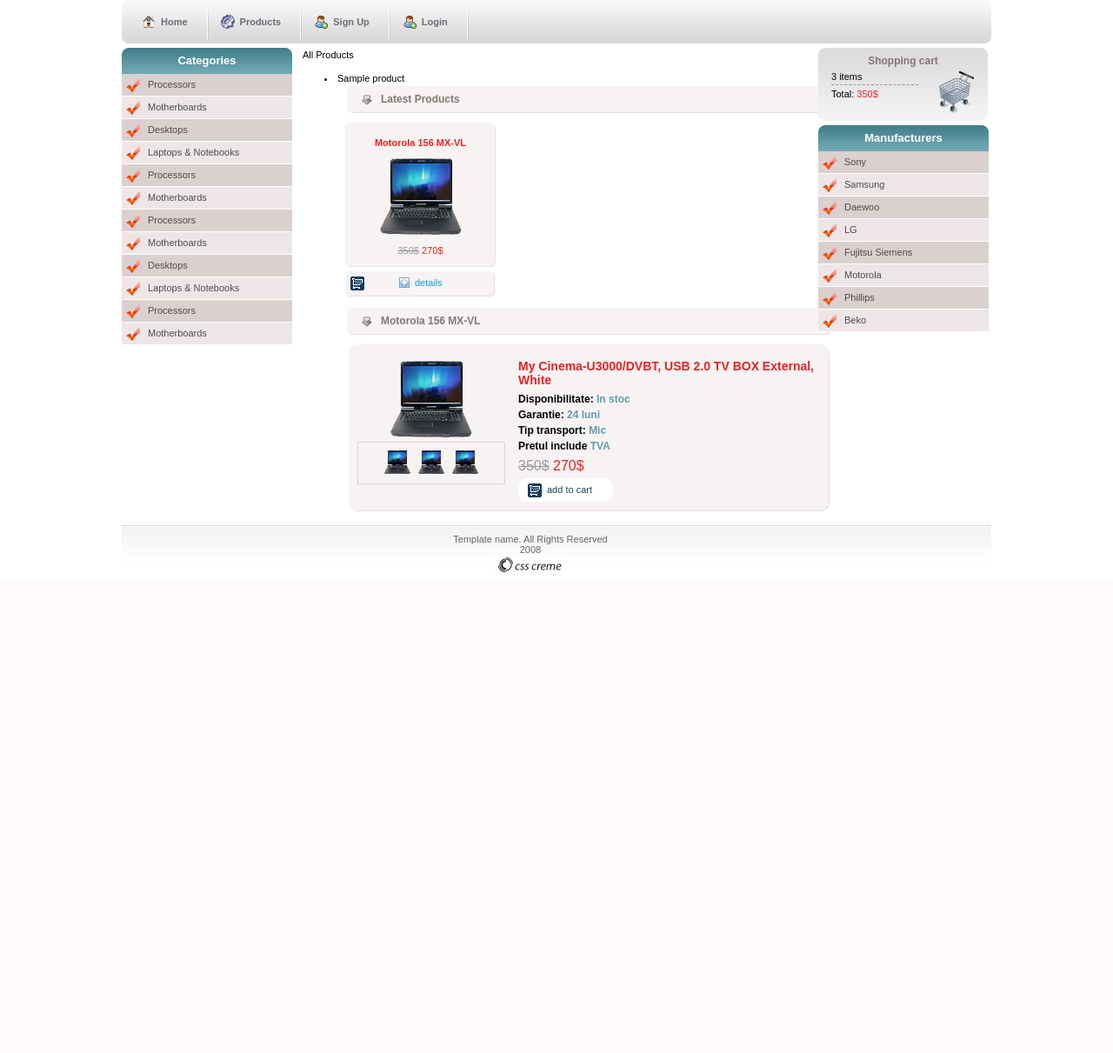
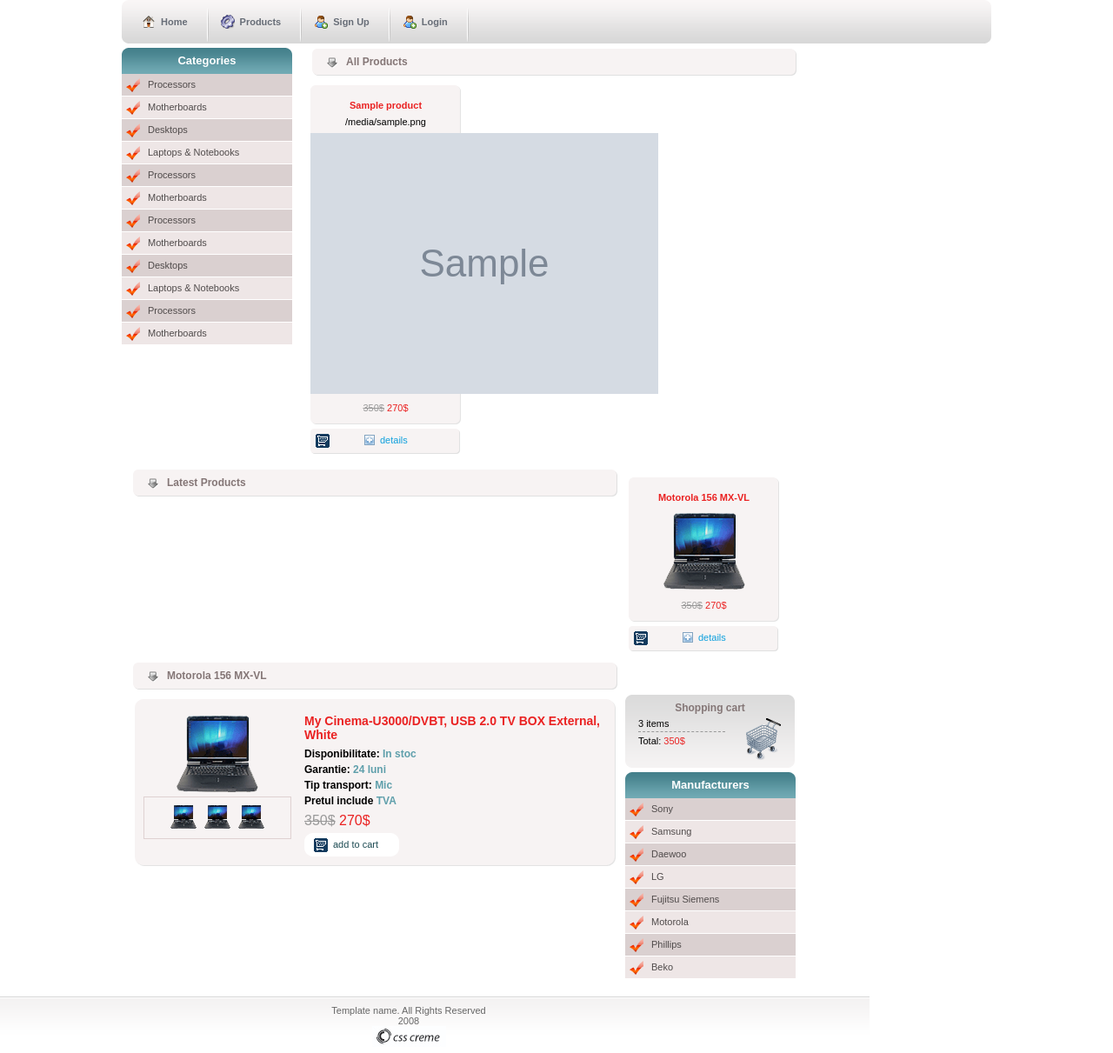
Before and after one commit to ironsteel/yaos, a Django app: template templates/products.html in a window 1280 px wide. Shown: the part 211-1422 px from the top of the page at 87% size. Before the commit the page ends 870 px from the top, so only its background shows below. Run offline with Django 3.2, Linux system fonts and the light colour scheme; the template is opened without the code that fills it: values that come from a table or form of the project are taken from there, others are empty; tables that the repository leaves empty hold one stand-in row (values such as "Sample post"); grey boxes marked "Sample" are stand-in pictures; parts of the project's set-up code (start-up, migrations or seed data) failed here and were passed over.

Commit message:
Configured path for image files. Added base template for product list.

```diff
--- a/templates/products.html
+++ b/templates/products.html
@@ -2,13 +2,24 @@
 
 {% block content %}
 {% if products %}
-    <p>All Products</p>
-    <ul>
+   	<div class="center_title_bar">All Products</div>
         {% for product in products %}
-        <li>
-            <p>{{ product.name }}</p>
-        </li>
+    	<div class="prod_box">
+        	<div class="top_prod_box"></div>
+            <div class="center_prod_box">
+                <div class="product_title"><a href="details.html">{{ product.name }}</a></div>
+                <p>{{ product.image_file.url }}</p>
+                <div class="product_img"><a href="details.html"><img src="{{ product.image_file.url }}" alt="" title="" border="0" /></a></div>
+                 <div class="prod_price"><span class="reduce">350$</span> <span class="price">270$</span></div>
+            </div>
+            <div class="bottom_prod_box"></div>
+            <div class="prod_details_tab">
+            <a href="#" title="header=[Add to cart] body=[&nbsp;] fade=[on]"><img src="{{ STATIC_URL }}/images/cart.gif" alt="" title="" border="0" class="left_bt" /></a>
+            <a href="details.html" class="prod_details">details</a>
+            </div>
+        </div>
         {% endfor %}
+    </div>
 {% else %}
     <p>No products</p>
 {% endif %}
--- a/yaos/urls.py
+++ b/yaos/urls.py
@@ -1,5 +1,6 @@
 from django.conf.urls import patterns, include, url
 from django.contrib import admin
+import settings
 
 
 admin.autodiscover()
@@ -10,4 +11,6 @@
     url(r'^$', include('yaos_home.urls')),
     url(r'accounts/', include('yaos_auth.urls')),
     url(r'products/', include('yaos_products.urls')),
+    url(r'^media/(?P<path>.*)$', 'django.views.static.serve', {'document_root': settings.MEDIA_ROOT}),
+
 )
--- a/yaos_products/models.py
+++ b/yaos_products/models.py
@@ -14,6 +14,7 @@
     brand = models.CharField(max_length=50)
     description = models.TextField()
     availability = models.IntegerField()
+    image_file = models.ImageField(upload_to="images")
 
     def __unicode__(self):
         return self.name
```
Also changed, not shown: yaos/settings.py (+6 -2 lines).
